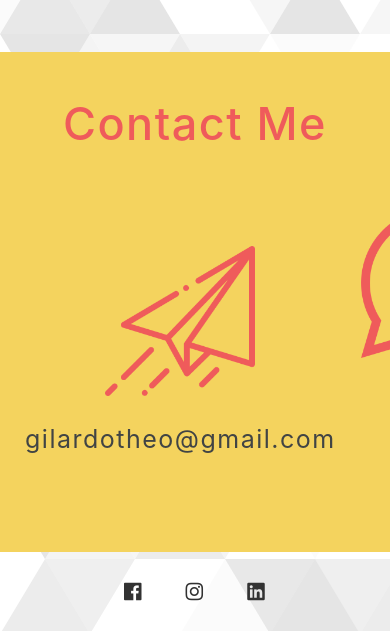
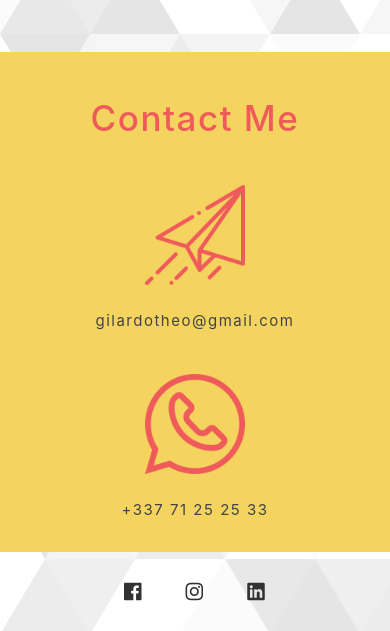
Before and after one commit to theogilardo/profile, a plain HTML site: page index.html in a window 390 px wide. Shown: the part 1766-2397 px from the top of the page. Drawn offline with nearby package versions, Linux system fonts and the light colour scheme.

Commit message:
mobile responsive contact section

```diff
--- a/style.css
+++ b/style.css
@@ -203,9 +203,38 @@ i {
   .container {
     width: 700px;
   }
+
+
 }
 @media (max-width: 720px) {
   /* For a screen < 720px, this CSS will be read */
+
+
+/*CONTACT ME*/
+
+  .contact-flex {
+    display: block;
+    height: 75%;
+  }
+
+  .contact-icons {
+    width: 100px
+  }
+
+  .contact-flex div p {
+    font-size: 15px
+  }
+
+  .contact-box h1 {
+    font-size: 35px;
+  }
+
+/*PROJECTS*/
+
+  .
+
+/*OTHERS*/
+
   .container {
     width: 500px;
   }
```
